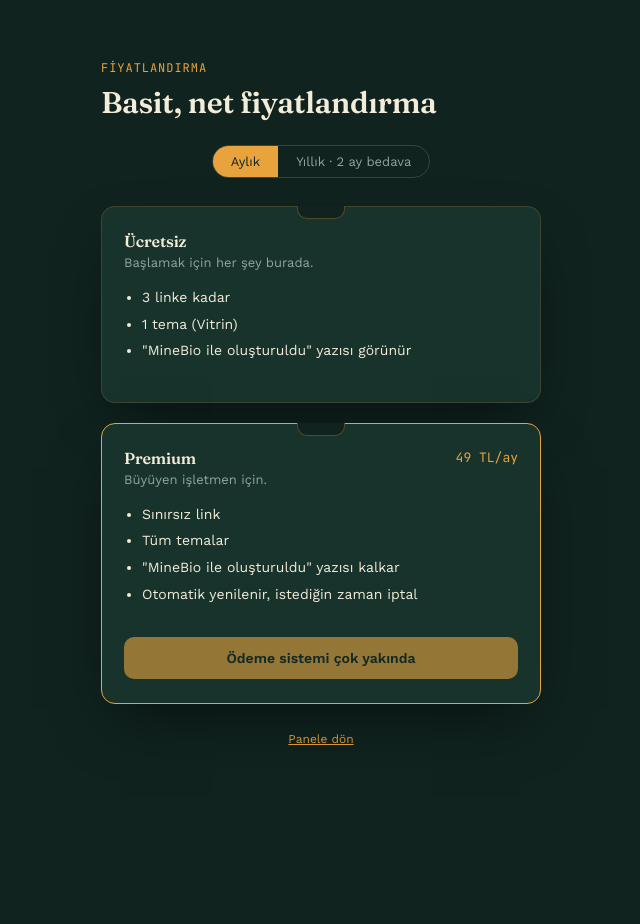
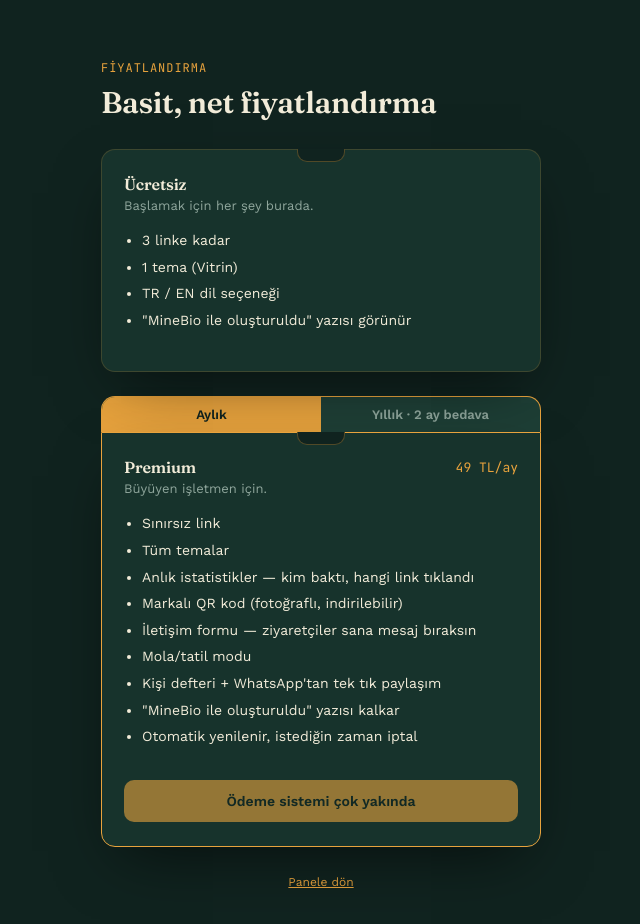
Before and after one commit to enisasistbt-ai/teksayfa, a Next.js app: page /fiyatlandirma in a window 1280 px wide. Shown: the top 924 px of the page, without its empty margins (319-959 px from the left). Before the commit the page ends 838 px from the top, so only its background shows below. Built offline with nearby package versions, Linux system fonts and the light colour scheme.

Commit message:
Add files via upload

```diff
--- a/app/fiyatlandirma/page.js
+++ b/app/fiyatlandirma/page.js
@@ -21,26 +21,40 @@ export default function Fiyatlandirma() {
         Basit, net fiyatlandırma
       </h1>
 
+      <div className="tabela" style={{ marginTop: 28, textAlign: "left", padding: "24px 22px" }}>
+        <h3 style={{ fontSize: 16 }}>Ücretsiz</h3>
+        <p style={{ color: "var(--muted)", fontSize: 13, marginTop: 4 }}>
+          Başlamak için her şey burada.
+        </p>
+        <ul style={{ marginTop: 14, paddingLeft: 18, fontSize: 14, lineHeight: 1.9 }}>
+          <li>{FREE_LINK_LIMIT} linke kadar</li>
+          <li>1 tema (Vitrin)</li>
+          <li>TR / EN dil seçeneği</li>
+          <li>"MineBio ile oluşturuldu" yazısı görünür</li>
+        </ul>
+      </div>
+
       <div
         className="row"
         style={{
           justifyContent: "center",
           gap: 0,
           marginTop: 24,
-          border: "1px solid rgba(255,255,255,0.15)",
-          borderRadius: 999,
+          border: "1px solid var(--amber)",
+          borderBottom: "none",
+          borderRadius: "var(--radius) var(--radius) 0 0",
           overflow: "hidden",
-          width: "fit-content",
-          marginLeft: "auto",
-          marginRight: "auto",
+          background: "var(--panel-hi)",
         }}
       >
         <button
           type="button"
           onClick={() => setYearly(false)}
           style={{
-            padding: "8px 18px",
+            flex: 1,
+            padding: "10px 18px",
             fontSize: 13,
+            fontWeight: 600,
             border: "none",
             cursor: "pointer",
             background: !yearly ? "var(--amber)" : "transparent",
@@ -53,8 +67,10 @@ export default function Fiyatlandirma() {
           type="button"
           onClick={() => setYearly(true)}
           style={{
-            padding: "8px 18px",
+            flex: 1,
+            padding: "10px 18px",
             fontSize: 13,
+            fontWeight: 600,
             border: "none",
             cursor: "pointer",
             background: yearly ? "var(--amber)" : "transparent",
@@ -65,25 +81,14 @@ export default function Fiyatlandirma() {
         </button>
       </div>
 
-      <div className="tabela" style={{ marginTop: 28, textAlign: "left", padding: "24px 22px" }}>
-        <h3 style={{ fontSize: 16 }}>Ücretsiz</h3>
-        <p style={{ color: "var(--muted)", fontSize: 13, marginTop: 4 }}>
-          Başlamak için her şey burada.
-        </p>
-        <ul style={{ marginTop: 14, paddingLeft: 18, fontSize: 14, lineHeight: 1.9 }}>
-          <li>{FREE_LINK_LIMIT} linke kadar</li>
-          <li>1 tema (Vitrin)</li>
-          <li>"MineBio ile oluşturuldu" yazısı görünür</li>
-        </ul>
-      </div>
-
       <div
         className="tabela"
         style={{
-          marginTop: 20,
+          marginTop: 0,
           textAlign: "left",
           padding: "24px 22px",
           border: "1px solid var(--amber)",
+          borderRadius: "0 0 var(--radius) var(--radius)",
         }}
       >
         <div className="row" style={{ justifyContent: "space-between" }}>
@@ -98,6 +103,11 @@ export default function Fiyatlandirma() {
         <ul style={{ marginTop: 14, paddingLeft: 18, fontSize: 14, lineHeight: 1.9 }}>
           <li>Sınırsız link</li>
           <li>Tüm temalar</li>
+          <li>Anlık istatistikler — kim baktı, hangi link tıklandı</li>
+          <li>Markalı QR kod (fotoğraflı, indirilebilir)</li>
+          <li>İletişim formu — ziyaretçiler sana mesaj bıraksın</li>
+          <li>Mola/tatil modu</li>
+          <li>Kişi defteri + WhatsApp'tan tek tık paylaşım</li>
           <li>"MineBio ile oluşturuldu" yazısı kalkar</li>
           <li>Otomatik yenilenir, istediğin zaman iptal</li>
         </ul>
```
